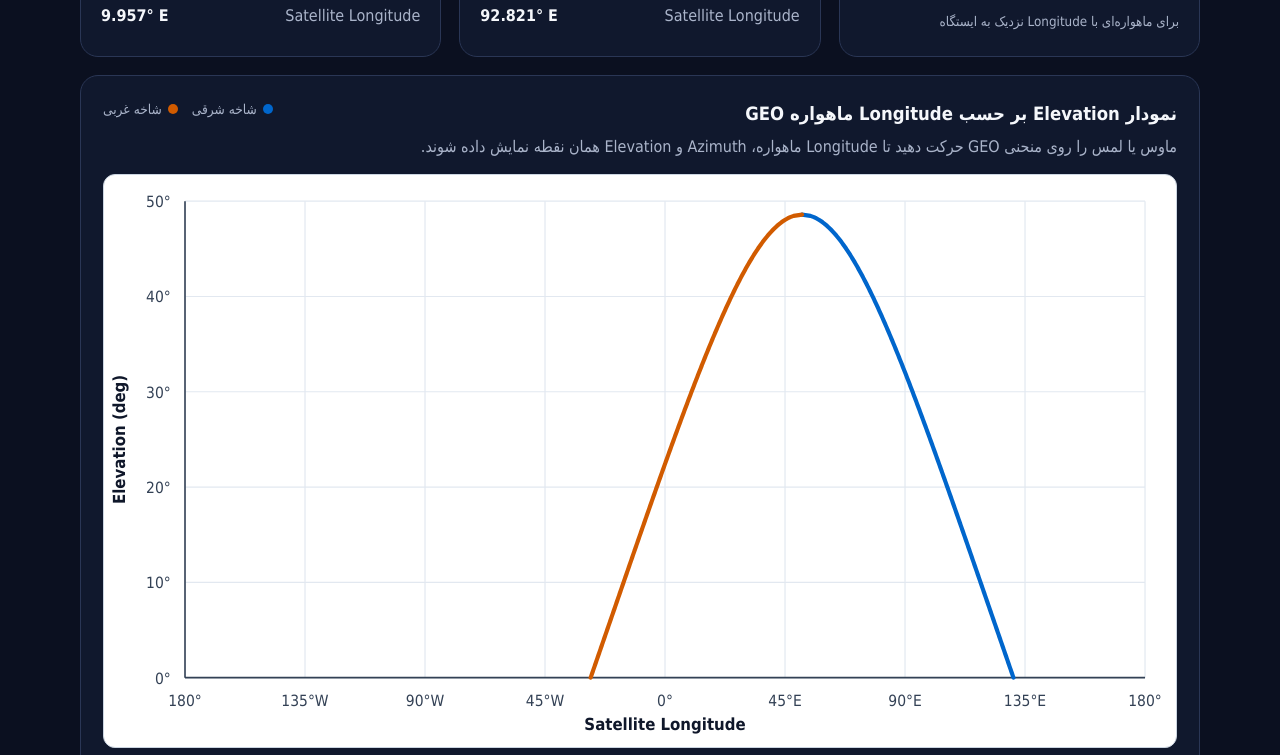
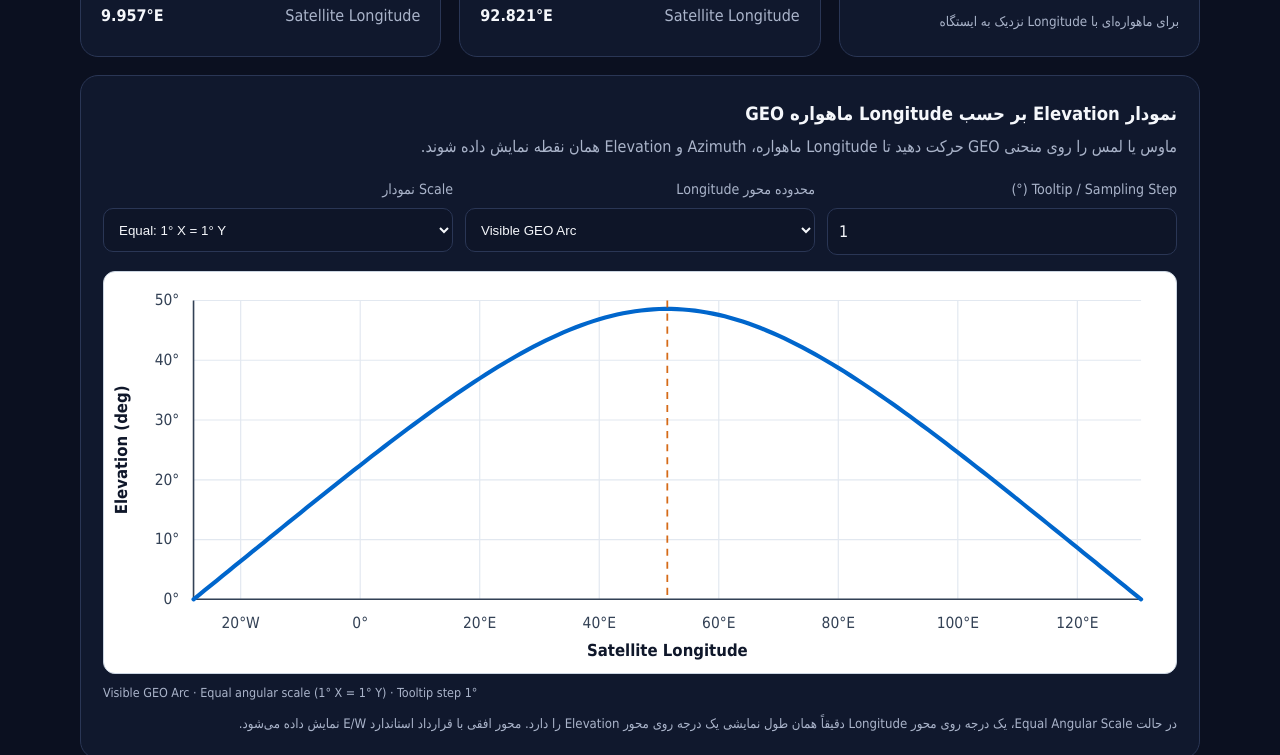
Before and after one commit to hamedkhgithub/geo-sat, a plain HTML site: page index.html in a window 1280 px wide. Shown: the part 701-1456 px from the top of the page. Drawn offline with Linux system fonts and the light colour scheme.

Commit message:
Add files via upload

```diff
--- a/app.js
+++ b/app.js
@@ -1,4 +1,3 @@
-
 (() => {
   const $ = (id) => document.getElementById(id);
 
@@ -20,81 +19,65 @@
     return ((x % 360) + 360) % 360;
   }
 
-  function fmtLon(x) {
-    return `${Math.abs(x).toFixed(3)}° ${x >= 0 ? "E" : "W"}`;
+  function fmtLon(x, decimals = 3) {
+    const w = wrap180(x);
+    if (Math.abs(w) < 1e-10) return `0°`;
+    return `${Math.abs(w).toFixed(decimals)}°${w > 0 ? "E" : "W"}`;
   }
 
   function stationECEF(latDeg, lonDeg, heightM) {
     const phi = rad(latDeg);
     const lam = rad(lonDeg);
     const h = heightM / 1000;
-
-    const sp = Math.sin(phi);
-    const cp = Math.cos(phi);
-    const sl = Math.sin(lam);
-    const cl = Math.cos(lam);
-
+    const sp = Math.sin(phi), cp = Math.cos(phi);
+    const sl = Math.sin(lam), cl = Math.cos(lam);
     const N = A / Math.sqrt(1 - E2 * sp * sp);
 
     return {
       x: (N + h) * cp * cl,
       y: (N + h) * cp * sl,
       z: (N * (1 - E2) + h) * sp,
-      phi,
-      lam
+      phi, lam
     };
   }
 
   function lookAngles(latDeg, lonDeg, heightM, satLonDeg) {
     const g = stationECEF(latDeg, lonDeg, heightM);
     const L = rad(satLonDeg);
-
     const sx = R_GEO * Math.cos(L);
     const sy = R_GEO * Math.sin(L);
-    const sz = 0;
 
     const dx = sx - g.x;
     const dy = sy - g.y;
-    const dz = sz - g.z;
+    const dz = -g.z;
 
-    const sp = Math.sin(g.phi);
-    const cp = Math.cos(g.phi);
-    const sl = Math.sin(g.lam);
-    const cl = Math.cos(g.lam);
+    const sp = Math.sin(g.phi), cp = Math.cos(g.phi);
+    const sl = Math.sin(g.lam), cl = Math.cos(g.lam);
 
     const east  = -sl * dx + cl * dy;
     const north = -sp * cl * dx - sp * sl * dy + cp * dz;
     const up    =  cp * cl * dx + cp * sl * dy + sp * dz;
 
-    const horizontal = Math.hypot(east, north);
-
     return {
-      elevation: deg(Math.atan2(up, horizontal)),
+      elevation: deg(Math.atan2(up, Math.hypot(east, north))),
       azimuth: wrap360(deg(Math.atan2(east, north)))
     };
   }
 
   function solveLongitudeDelta(lat, lon, h, targetElevation) {
     const maxElevation = lookAngles(lat, lon, h, lon).elevation;
-
     if (targetElevation > maxElevation + 1e-9) return null;
 
-    // Elevation decreases monotonically with absolute GEO longitude separation
-    // from 0 to 180 degrees for a fixed ground station.
-    const minElevation = lookAngles(lat, lon, h, wrap180(lon + 180)).elevation;
+    const minElevation = lookAngles(lat, lon, h, lon + 180).elevation;
     if (targetElevation < minElevation - 1e-9) return null;
 
-    let lo = 0;
-    let hi = 180;
-
+    let lo = 0, hi = 180;
     for (let i = 0; i < 80; i++) {
       const mid = (lo + hi) / 2;
-      const el = lookAngles(lat, lon, h, wrap180(lon + mid)).elevation;
-
+      const el = lookAngles(lat, lon, h, lon + mid).elevation;
       if (el > targetElevation) lo = mid;
       else hi = mid;
     }
-
     return (lo + hi) / 2;
   }
 
@@ -104,7 +87,6 @@
 
     const eastLon = wrap180(lon + delta);
     const westLon = wrap180(lon - delta);
-
     const east = lookAngles(lat, lon, h, eastLon);
     const west = lookAngles(lat, lon, h, westLon);
 
@@ -121,7 +103,10 @@
       lon: Number($("lon").value),
       el: Number($("el").value),
       h: Number($("h").value || 0),
-      step: Number($("step").value)
+      step: Number($("step").value),
+      chartStep: Number($("chartStep").value),
+      xRangeMode: $("xRangeMode").value,
+      aspectMode: $("aspectMode").value
     };
   }
 
@@ -131,7 +116,10 @@
       Number.isFinite(v.lon) && v.lon >= -180 && v.lon <= 180 &&
       Number.isFinite(v.el) &&
       Number.isFinite(v.h) &&
-      Number.isFinite(v.step) && v.step >= 0.1 && v.step <= 30
+      Number.isFinite(v.step) && v.step >= 0.1 && v.step <= 30 &&
+      Number.isFinite(v.chartStep) && v.chartStep >= 0.05 && v.chartStep <= 10 &&
+      ["visible", "full"].includes(v.xRangeMode) &&
+      ["equal", "auto"].includes(v.aspectMode)
     );
   }
 
@@ -145,23 +133,19 @@
     body.innerHTML = "";
 
     const elevations = [];
-    for (let e = 0; e < maxEl - 1e-8 && elevations.length < 500; e += step) {
-      elevations.push(e);
-    }
+    for (let e = 0; e < maxEl - 1e-8 && elevations.length < 500; e += step) elevations.push(e);
     elevations.push(maxEl);
 
     for (const e of elevations) {
       const r = solveForElevation(lat, lon, h, e);
       if (!r) continue;
-
       const tr = document.createElement("tr");
       tr.innerHTML = `
         <td>${e.toFixed(2)}°</td>
         <td>${r.east.azimuth.toFixed(2)}°</td>
         <td>${fmtLon(r.east.lon)}</td>
         <td>${r.west.azimuth.toFixed(2)}°</td>
-        <td>${fmtLon(r.west.lon)}</td>
-      `;
+        <td>${fmtLon(r.west.lon)}</td>`;
       body.appendChild(tr);
     }
   }
@@ -175,78 +159,109 @@
     return el;
   }
 
-  function createGeoChartData(lat, lon, h, maxEl) {
-    const east = [];
-    const west = [];
-    const samples = 360;
+  function niceStep(span, targetTicks = 8) {
+    const rough = span / targetTicks;
+    const pow = Math.pow(10, Math.floor(Math.log10(Math.max(rough, 1e-9))));
+    const f = rough / pow;
+    const nice = f <= 1 ? 1 : f <= 2 ? 2 : f <= 5 ? 5 : 10;
+    return nice * pow;
+  }
 
-    for (let i = 0; i <= samples; i++) {
-      const elevation = maxEl * (i / samples);
-      const r = solveForElevation(lat, lon, h, elevation);
-      if (!r) continue;
+  function visibleDelta(lat, lon, h) {
+    return solveLongitudeDelta(lat, lon, h, 0) ?? 0;
+  }
 
-      east.push({
-        branch: "East GEO branch",
-        azimuth: r.east.azimuth,
-        elevation: r.east.elevation,
-        stationLat: lat,
-        stationLon: lon,
-        satLat: 0,
-        satLon: r.east.lon
-      });
-      west.push({
-        branch: "West GEO branch",
-        azimuth: r.west.azimuth,
-        elevation: r.west.elevation,
-        stationLat: lat,
-        stationLon: lon,
-        satLat: 0,
-        satLon: r.west.lon
+  function createChartData(lat, lon, h, chartStep, xRangeMode) {
+    let xMin, xMax;
+    if (xRangeMode === "visible") {
+      const d = visibleDelta(lat, lon, h);
+      xMin = lon - d;
+      xMax = lon + d;
+    } else {
+      xMin = -180;
+      xMax = 180;
+    }
+
+    const points = [];
+    const startIndex = Math.ceil(xMin / chartStep);
+    const endIndex = Math.floor(xMax / chartStep);
+
+    // Always include exact endpoints, then the requested sampling grid.
+    const xs = [xMin];
+    for (let i = startIndex; i <= endIndex; i++) {
+      const x = i * chartStep;
+      if (x > xMin + 1e-9 && x < xMax - 1e-9) xs.push(x);
+    }
+    if (xMax - xMin > 1e-9) xs.push(xMax);
+
+    for (const unwrappedLon of xs) {
+      const satLon = wrap180(unwrappedLon);
+      const look = lookAngles(lat, lon, h, satLon);
+      if (xRangeMode === "visible" && look.elevation < -1e-6) continue;
+      points.push({
+        xLon: unwrappedLon,
+        satLon,
+        elevation: look.elevation,
+        azimuth: look.azimuth
       });
     }
 
-    return { east, west };
+    return { points, xMin, xMax };
   }
 
-  function renderGeoChart(lat, lon, h, maxEl) {
+  function drawGeoChart(v, maxEl) {
     const svg = $("geoChart");
     const tooltip = $("chartTooltip");
-    if (!svg || !tooltip) return;
-
     svg.innerHTML = "";
     tooltip.hidden = true;
     chartPoints = [];
 
-    const W = 900, H = 480;
-    const margin = { left: 68, right: 26, top: 22, bottom: 58 };
+    const data = createChartData(v.lat, v.lon, v.h, v.chartStep, v.xRangeMode);
+    if (!data.points.length) return;
+
+    const margin = { left: 74, right: 28, top: 24, bottom: 62 };
+    const W = 900;
     const pw = W - margin.left - margin.right;
-    const ph = H - margin.top - margin.bottom;
-    const yMax = Math.max(10, Math.ceil(maxEl / 10) * 10);
 
-    const xScale = satLon => margin.left + ((satLon + 180) / 360) * pw;
-    const yScale = el => margin.top + ph - (el / yMax) * ph;
+    const yMin = v.xRangeMode === "visible" ? 0 : Math.floor(Math.min(...data.points.map(p => p.elevation)) / 10) * 10;
+    const yMaxRaw = Math.max(maxEl, ...data.points.map(p => p.elevation));
+    const yMax = Math.max(10, Math.ceil(yMaxRaw / 10) * 10);
+    const xSpan = Math.max(1e-9, data.xMax - data.xMin);
+    const ySpan = Math.max(1e-9, yMax - yMin);
 
-    function axisLonLabel(lon) {
-      if (Math.abs(lon) < 1e-9) return "0°";
-      if (Math.abs(Math.abs(lon) - 180) < 1e-9) return "180°";
-      return `${Math.abs(lon)}°${lon > 0 ? "E" : "W"}`;
-    }
+    // Equal: one angular degree has the same physical size on X and Y.
+    // Auto: use a conventional readable plot height.
+    const ph = v.aspectMode === "equal" ? pw * (ySpan / xSpan) : 420;
+    const H = margin.top + ph + margin.bottom;
+    svg.setAttribute("viewBox", `0 0 ${W} ${H.toFixed(2)}`);
+    svg.style.aspectRatio = `${W} / ${H}`;
 
-    // Background grid and satellite-longitude ticks
-    for (let satLon = -180; satLon <= 180; satLon += 45) {
-      const x = xScale(satLon);
-      svg.appendChild(svgEl("line", { x1:x, y1:margin.top, x2:x, y2:margin.top+ph, class:"grid-line" }));
-      const t = svgEl("text", { x, y:margin.top+ph+24, "text-anchor":"middle", class:"tick-text" });
-      t.textContent = axisLonLabel(satLon);
+    const xScale = x => margin.left + (x - data.xMin) / xSpan * pw;
+    const yScale = y => margin.top + (yMax - y) / ySpan * ph;
+
+    // White plotting area, independent from page theme.
+    svg.appendChild(svgEl("rect", {
+      x: margin.left, y: margin.top, width: pw, height: ph,
+      class: "plot-bg"
+    }));
+
+    const xTickStep = niceStep(xSpan, 8);
+    const firstXTick = Math.ceil(data.xMin / xTickStep) * xTickStep;
+    for (let x = firstXTick; x <= data.xMax + 1e-8; x += xTickStep) {
+      const px = xScale(x);
+      svg.appendChild(svgEl("line", { x1:px, y1:margin.top, x2:px, y2:margin.top+ph, class:"grid-line" }));
+      const t = svgEl("text", { x:px, y:margin.top+ph+24, "text-anchor":"middle", class:"tick-text" });
+      t.textContent = fmtLon(x, xTickStep < 1 ? 1 : 0);
       svg.appendChild(t);
     }
 
-    const yStep = yMax <= 30 ? 5 : yMax <= 60 ? 10 : 15;
-    for (let el = 0; el <= yMax + 1e-9; el += yStep) {
-      const y = yScale(el);
-      svg.appendChild(svgEl("line", { x1:margin.left, y1:y, x2:margin.left+pw, y2:y, class:"grid-line" }));
-      const t = svgEl("text", { x:margin.left-12, y:y+5, "text-anchor":"end", class:"tick-text" });
-      t.textContent = `${el}°`;
+    const yTickStep = niceStep(ySpan, 6);
+    const firstYTick = Math.ceil(yMin / yTickStep) * yTickStep;
+    for (let y = firstYTick; y <= yMax + 1e-8; y += yTickStep) {
+      const py = yScale(y);
+      svg.appendChild(svgEl("line", { x1:margin.left, y1:py, x2:margin.left+pw, y2:py, class:"grid-line" }));
+      const t = svgEl("text", { x:margin.left-12, y:py+4, "text-anchor":"end", class:"tick-text" });
+      t.textContent = `${Number(y.toFixed(2))}°`;
       svg.appendChild(t);
     }
 
@@ -257,33 +272,27 @@
     xTitle.textContent = "Satellite Longitude";
     svg.appendChild(xTitle);
 
-    const yTitle = svgEl("text", { x:18, y:margin.top+ph/2, "text-anchor":"middle", class:"axis-title", transform:`rotate(-90 18 ${margin.top+ph/2})` });
+    const yTitle = svgEl("text", {
+      x:18, y:margin.top+ph/2, "text-anchor":"middle", class:"axis-title",
+      transform:`rotate(-90 18 ${margin.top+ph/2})`
+    });
     yTitle.textContent = "Elevation (deg)";
     svg.appendChild(yTitle);
 
-    const data = createGeoChartData(lat, lon, h, maxEl);
+    let d = "";
+    for (let i = 0; i < data.points.length; i++) {
+      const p = data.points[i];
+      const x = xScale(p.xLon), y = yScale(p.elevation);
+      d += `${i === 0 ? "M" : "L"}${x.toFixed(2)},${y.toFixed(2)} `;
+      chartPoints.push({ ...p, px:x, py:y });
+    }
+    svg.appendChild(svgEl("path", { d:d.trim(), class:"curve-geo" }));
 
-    function addCurve(points, className) {
-      if (!points.length) return;
-      const ordered = points.slice().sort((a,b) => a.elevation-b.elevation);
-
-      // Longitude wraps at ±180°. Split the SVG path there so the curve does
-      // not draw an artificial line across the entire chart.
-      let d = "";
-      let prev = null;
-      for (const p of ordered) {
-        const x = xScale(p.satLon);
-        const y = yScale(p.elevation);
-        const wrapJump = prev && Math.abs(p.satLon - prev.satLon) > 180;
-        d += `${(!prev || wrapJump) ? "M" : "L"}${x.toFixed(2)},${y.toFixed(2)} `;
-        chartPoints.push({ ...p, px:x, py:y });
-        prev = p;
-      }
-      svg.appendChild(svgEl("path", { d: d.trim(), class:className }));
+    // Mark station longitude / maximum elevation location.
+    if (v.lon >= data.xMin && v.lon <= data.xMax) {
+      const stationX = xScale(v.lon);
+      svg.appendChild(svgEl("line", { x1:stationX, y1:margin.top, x2:stationX, y2:margin.top+ph, class:"station-line" }));
     }
-
-    addCurve(data.east, "curve-east");
-    addCurve(data.west, "curve-west");
 
     const hoverV = svgEl("line", { x1:0, y1:margin.top, x2:0, y2:margin.top+ph, class:"hover-line", visibility:"hidden" });
     const hoverH = svgEl("line", { x1:margin.left, y1:0, x2:margin.left+pw, y2:0, class:"hover-line", visibility:"hidden" });
@@ -312,12 +321,11 @@
         return;
       }
 
-      let best = null, bestD = Infinity;
+      // Tooltip movement is quantized to the requested longitude sampling step.
+      let best = null, bestDx = Infinity;
       for (const p of chartPoints) {
-        const dx = p.px - mx;
-        const dy = p.py - my;
-        const d = dx*dx + dy*dy;
-        if (d < bestD) { bestD = d; best = p; }
+        const dx = Math.abs(p.px - mx);
+        if (dx < bestDx) { bestDx = dx; best = p; }
       }
       if (!best) return;
 
@@ -325,8 +333,9 @@
       hoverH.setAttribute("y1", best.py); hoverH.setAttribute("y2", best.py); hoverH.setAttribute("visibility", "visible");
       hoverP.setAttribute("cx", best.px); hoverP.setAttribute("cy", best.py); hoverP.setAttribute("visibility", "visible");
 
+      const decimals = v.chartStep < 0.1 ? 2 : v.chartStep < 1 ? 1 : 0;
       tooltip.innerHTML = `
-        <div><strong>Satellite Longitude:</strong> ${fmtLon(best.satLon)}</div>
+        <div><strong>Satellite Longitude:</strong> ${fmtLon(best.satLon, decimals)}</div>
         <div><strong>Azimuth:</strong> ${best.azimuth.toFixed(3)}°</div>
         <div><strong>Elevation:</strong> ${best.elevation.toFixed(3)}°</div>`;
       tooltip.hidden = false;
@@ -335,32 +344,34 @@
       const pointX = rect.left - wrap.left + best.px / sx;
       const pointY = rect.top - wrap.top + best.py / sy;
       const tw = tooltip.offsetWidth || 220;
-      const th = tooltip.offsetHeight || 150;
+      const th = tooltip.offsetHeight || 110;
       let left = pointX + 14;
       let top = pointY - th / 2;
       if (left + tw > wrap.width - 8) left = pointX - tw - 14;
       top = Math.max(8, Math.min(top, wrap.height - th - 8));
-      tooltip.style.left = `${Math.max(8,left)}px`;
+      tooltip.style.left = `${Math.max(8, left)}px`;
       tooltip.style.top = `${top}px`;
     }
 
     hit.addEventListener("pointermove", e => moveHover(e.clientX, e.clientY));
     hit.addEventListener("pointerdown", e => moveHover(e.clientX, e.clientY));
     hit.addEventListener("pointerleave", hideHover);
+
+    const modeText = v.xRangeMode === "visible" ? "Visible GEO Arc" : "Full GEO";
+    const aspectText = v.aspectMode === "equal" ? "Equal angular scale (1° X = 1° Y)" : "Auto scale";
+    $("chartStatus").textContent = `${modeText} · ${aspectText} · Tooltip step ${v.chartStep}°`;
   }
 
   function render() {
     const v = readInputs();
     const msg = $("message");
-
     msg.className = "message";
 
     if (!validInput(v)) {
       clearResults();
       $("maxEl").textContent = "—";
-      msg.textContent = "مقادیر ورودی معتبر نیستند.";
+      msg.textContent = "مقادیر ورودی معتبر نیستند. Tooltip Step باید بین 0.05° و 10° باشد.";
       msg.classList.add("error");
-      const chart = $("geoChart"); if (chart) chart.innerHTML = "";
       return;
     }
 
@@ -368,30 +379,21 @@
     $("maxEl").textContent = `${maxEl.toFixed(3)}°`;
 
     const r = solveForElevation(v.lat, v.lon, v.h, v.el);
-
     if (!r) {
       clearResults();
-      msg.textContent =
-        `Elevation = ${v.el.toFixed(2)}° برای این ایستگاه روی قوس GEO قابل دستیابی نیست. ` +
-        `حداکثر Elevation تقریباً ${maxEl.toFixed(2)}° است.`;
+      msg.textContent = `Elevation = ${v.el.toFixed(2)}° برای این ایستگاه روی قوس GEO قابل دستیابی نیست. حداکثر Elevation تقریباً ${maxEl.toFixed(2)}° است.`;
       msg.classList.add("error");
-      renderTable(v.lat, v.lon, v.h, maxEl, v.step);
-      renderGeoChart(v.lat, v.lon, v.h, maxEl);
-      return;
+    } else {
+      $("azE").textContent = `${r.east.azimuth.toFixed(3)}°`;
+      $("satLonE").textContent = fmtLon(r.east.lon);
+      $("azW").textContent = `${r.west.azimuth.toFixed(3)}°`;
+      $("satLonW").textContent = fmtLon(r.west.lon);
+      msg.textContent = `برای Elevation = ${v.el.toFixed(2)}° دو موقعیت روی قوس GEO وجود دارد؛ جدایی طول جغرافیایی نسبت به ایستگاه برابر ±${r.delta.toFixed(3)}° است.`;
+      msg.classList.add("ok");
     }
 
-    $("azE").textContent = `${r.east.azimuth.toFixed(3)}°`;
-    $("satLonE").textContent = fmtLon(r.east.lon);
-    $("azW").textContent = `${r.west.azimuth.toFixed(3)}°`;
-    $("satLonW").textContent = fmtLon(r.west.lon);
-
-    msg.textContent =
-      `برای Elevation = ${v.el.toFixed(2)}° دو موقعیت روی قوس GEO وجود دارد؛ ` +
-      `جدایی طول جغرافیایی نسبت به ایستگاه برابر ±${r.delta.toFixed(3)}° است.`;
-    msg.classList.add("ok");
-
     renderTable(v.lat, v.lon, v.h, maxEl, v.step);
-    renderGeoChart(v.lat, v.lon, v.h, maxEl);
+    drawGeoChart(v, maxEl);
   }
 
   $("calcForm").addEventListener("submit", (event) => {
@@ -405,10 +407,13 @@
     $("el").value = "30";
     $("h").value = "1200";
     $("step").value = "5";
+    $("chartStep").value = "1";
+    $("xRangeMode").value = "visible";
+    $("aspectMode").value = "equal";
     render();
   });
 
-  ["lat", "lon", "el", "h", "step"].forEach((id) => {
+  ["lat", "lon", "el", "h", "step", "chartStep", "xRangeMode", "aspectMode"].forEach((id) => {
     $(id).addEventListener("change", render);
   });
 
--- a/index.html
+++ b/index.html
@@ -85,17 +85,36 @@
           <h2>نمودار Elevation بر حسب Longitude ماهواره GEO</h2>
           <p>ماوس یا لمس را روی منحنی GEO حرکت دهید تا Longitude ماهواره، Azimuth و Elevation همان نقطه نمایش داده شوند.</p>
         </div>
-        <div class="chart-legend" aria-label="راهنمای نمودار">
-          <span><i class="legend-dot east"></i> شاخه شرقی</span>
-          <span><i class="legend-dot west"></i> شاخه غربی</span>
-        </div>
+
+      </div>
+
+      <div class="chart-controls">
+        <label>
+          <span>Tooltip / Sampling Step (°)</span>
+          <input id="chartStep" type="number" value="1" min="0.05" max="10" step="0.05" />
+        </label>
+        <label>
+          <span>محدوده محور Longitude</span>
+          <select id="xRangeMode">
+            <option value="visible" selected>Visible GEO Arc</option>
+            <option value="full">Full GEO (-180°…+180°)</option>
+          </select>
+        </label>
+        <label>
+          <span>Scale نمودار</span>
+          <select id="aspectMode">
+            <option value="equal" selected>Equal: 1° X = 1° Y</option>
+            <option value="auto">Auto</option>
+          </select>
+        </label>
       </div>
 
       <div id="chartWrap" class="geo-chart-wrap">
-        <svg id="geoChart" class="geo-chart" viewBox="0 0 900 480" role="img" aria-label="Elevation versus satellite longitude for visible GEO satellites"></svg>
+        <svg id="geoChart" class="geo-chart" viewBox="0 0 900 480" role="img" aria-label="Elevation versus satellite longitude for GEO satellites"></svg>
         <div id="chartTooltip" class="chart-tooltip" hidden></div>
       </div>
-      <p class="chart-help">محور افقی، Longitude ماهواره GEO را با قرارداد استاندارد East/West نشان می‌دهد. Azimuth: 0° = North، 90° = East، 180° = South، 270° = West.</p>
+      <div id="chartStatus" class="chart-status"></div>
+      <p class="chart-help">در حالت Equal Angular Scale، یک درجه روی محور Longitude دقیقاً همان طول نمایشی یک درجه روی محور Elevation را دارد. محور افقی با قرارداد استاندارد E/W نمایش داده می‌شود.</p>
     </section>
 
     <section class="panel">
--- a/style.css
+++ b/style.css
@@ -321,3 +321,64 @@ footer {
   .chart-heading { flex-direction: column; }
   .geo-chart { min-height: 260px; }
 }
+
+/* v5 chart controls and scale handling */
+.chart-controls {
+  display: grid;
+  grid-template-columns: repeat(3, minmax(0, 1fr));
+  gap: 12px;
+  margin: 4px 0 16px;
+  direction: rtl;
+}
+
+.chart-controls select,
+.chart-controls input {
+  width: 100%;
+  min-height: 44px;
+  border-radius: 10px;
+  border: 1px solid var(--border);
+  background: #0e1528;
+  color: var(--text);
+  padding: 9px 11px;
+  outline: none;
+}
+
+.chart-controls select { direction: ltr; }
+.chart-controls input { direction: ltr; text-align: left; }
+.chart-controls select:focus,
+.chart-controls input:focus {
+  border-color: var(--accent);
+  box-shadow: 0 0 0 3px rgba(118,169,255,.14);
+}
+
+.geo-chart {
+  min-height: 0 !important;
+  aspect-ratio: auto;
+}
+
+.geo-chart .plot-bg { fill: #ffffff; }
+.geo-chart .curve-geo {
+  fill: none;
+  stroke: #0066cc;
+  stroke-width: 3.5;
+  stroke-linecap: round;
+  stroke-linejoin: round;
+}
+.geo-chart .station-line {
+  stroke: #d15b00;
+  stroke-width: 1.5;
+  stroke-dasharray: 6 5;
+  opacity: .9;
+}
+
+.chart-status {
+  direction: ltr;
+  text-align: left;
+  color: var(--muted);
+  font-size: .78rem;
+  margin-top: 8px;
+}
+
+@media (max-width: 760px) {
+  .chart-controls { grid-template-columns: 1fr; }
+}
```
Also changed, not shown: 1 other file.
